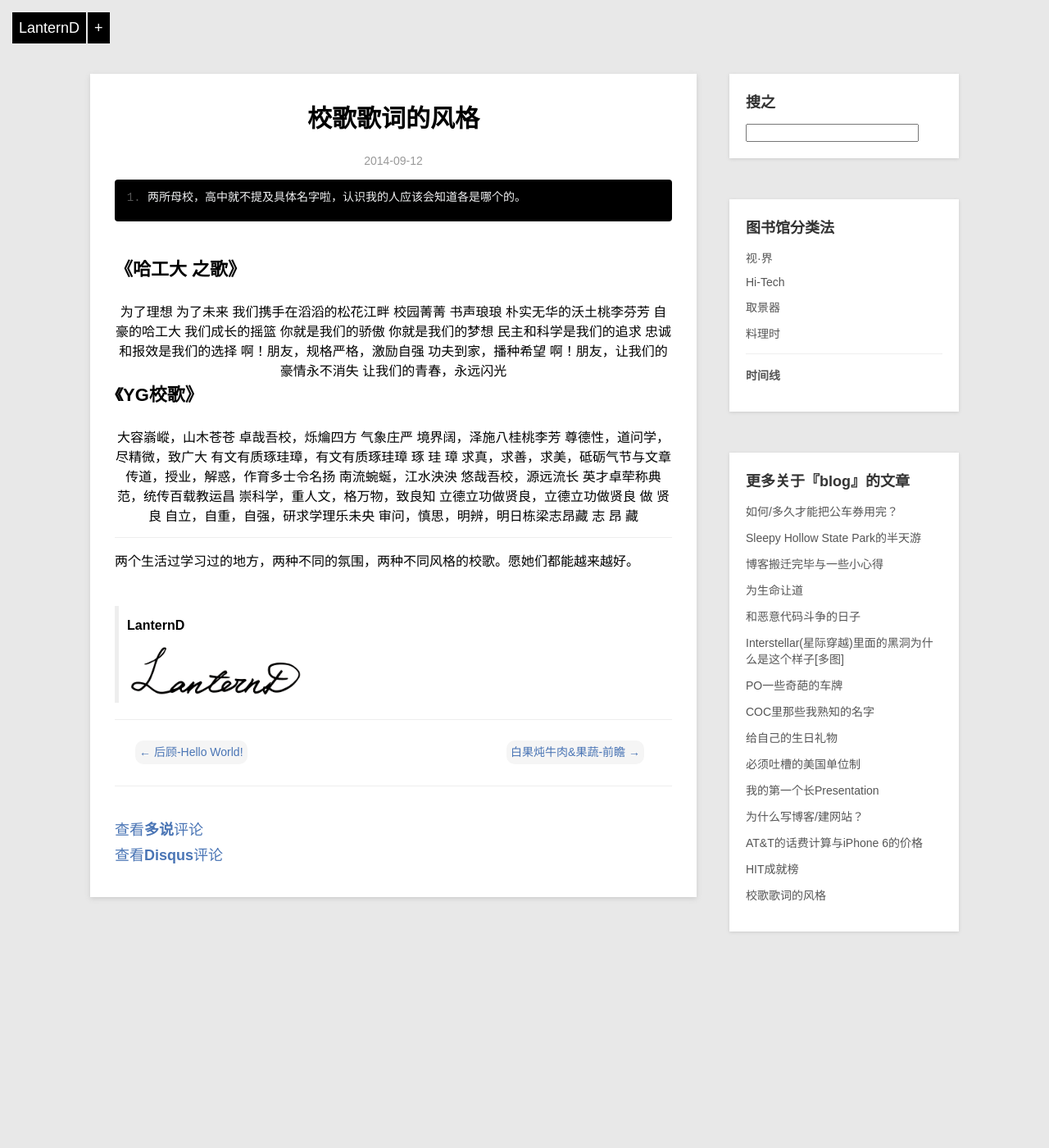
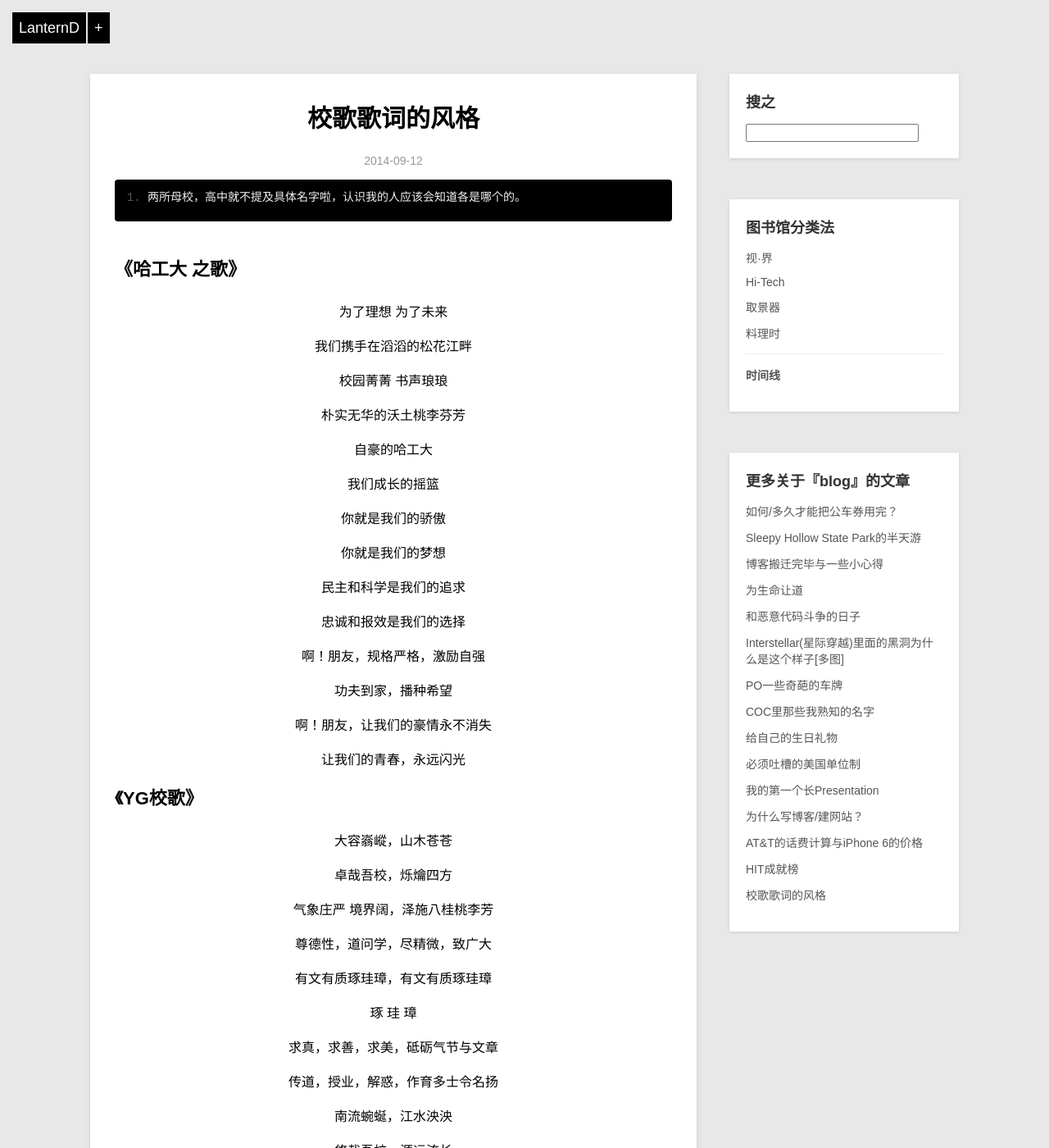
Before and after one commit to LanternD/lanternd.github.io, a Jekyll site: the page built from _posts/Witness/2014-09-12-school-song-style.md, in a window 1280 px wide and 1400 px high. Shown: the whole window at 82% size. Built offline with Jekyll 4.4.1, drawn with Linux system fonts in a browser that asks for light colours; comment, search, counter and statistics services are not loaded; some of the changed text lies outside the part shown.

Commit message:
bug fixed

```diff
--- a/_posts/Witness/2014-09-12-school-song-style.md
+++ b/_posts/Witness/2014-09-12-school-song-style.md
@@ -12,33 +12,33 @@ date: 2014-09-12
 
 ##《哈工大 之歌》
 <div style="text-align:center">
-为了理想 为了未来
+为了理想 为了未来<br><br>
 
-我们携手在滔滔的松花江畔
+我们携手在滔滔的松花江畔<br><br>
 
-校园菁菁 书声琅琅
+校园菁菁 书声琅琅<br><br>
 
-朴实无华的沃土桃李芬芳
+朴实无华的沃土桃李芬芳<br><br>
 
-自豪的哈工大
+自豪的哈工大<br><br>
 
-我们成长的摇篮
+我们成长的摇篮<br><br>
 
-你就是我们的骄傲
+你就是我们的骄傲<br><br>
 
-你就是我们的梦想
+你就是我们的梦想<br><br>
 
-民主和科学是我们的追求
+民主和科学是我们的追求<br><br>
 
-忠诚和报效是我们的选择
+忠诚和报效是我们的选择<br><br>
 
-啊！朋友，规格严格，激励自强
+啊！朋友，规格严格，激励自强<br><br>
 
-功夫到家，播种希望
+功夫到家，播种希望<br><br>
 
-啊！朋友，让我们的豪情永不消失
+啊！朋友，让我们的豪情永不消失<br><br>
 
-让我们的青春，永远闪光
+让我们的青春，永远闪光<br><br>
 
 </div>
 
@@ -46,42 +46,42 @@ date: 2014-09-12
 ##《YG校歌》
 
 <div style="text-align:center">
-大容嵡嵷，山木苍苍
+大容嵡嵷，山木苍苍<br><br>
 
-卓哉吾校，烁爚四方
+卓哉吾校，烁爚四方<br><br>
 
-气象庄严 境界阔，泽施八桂桃李芳
+气象庄严 境界阔，泽施八桂桃李芳<br><br>
 
-尊德性，道问学，尽精微，致广大
+尊德性，道问学，尽精微，致广大<br><br>
 
-有文有质琢珪璋，有文有质琢珪璋
+有文有质琢珪璋，有文有质琢珪璋<br><br>
 
-琢 珪 璋
+琢 珪 璋<br><br>
 
-求真，求善，求美，砥砺气节与文章
+求真，求善，求美，砥砺气节与文章<br><br>
 
-传道，授业，解惑，作育多士令名扬
+传道，授业，解惑，作育多士令名扬<br><br>
 
-南流蜿蜒，江水泱泱
+南流蜿蜒，江水泱泱<br><br>
 
-悠哉吾校，源远流长
+悠哉吾校，源远流长<br><br>
 
-英才卓荦称典范，统传百载教运昌
+英才卓荦称典范，统传百载教运昌<br><br>
 
-崇科学，重人文，格万物，致良知
+崇科学，重人文，格万物，致良知<br><br>
 
-立德立功做贤良，立德立功做贤良
+立德立功做贤良，立德立功做贤良<br><br>
 
-做 贤 良
+做 贤 良<br><br>
 
-自立，自重，自强，研求学理乐未央
+自立，自重，自强，研求学理乐未央<br><br>
 
-审问，慎思，明辨，明日栋梁志昂藏
+审问，慎思，明辨，明日栋梁志昂藏<br><br>
 
-志 昂 藏
+志 昂 藏<br><br>
 
 </div>
 
 ----
 
-两个生活过学习过的地方，两种不同的氛围，两种不同风格的校歌。愿她们都能越来越好。
+　两个生活过学习过的地方，两种不同的氛围，两种不同风格的校歌。愿她们都能越来越好。
```
Also changed, not shown: guestbook.html (+4 -3 lines).
